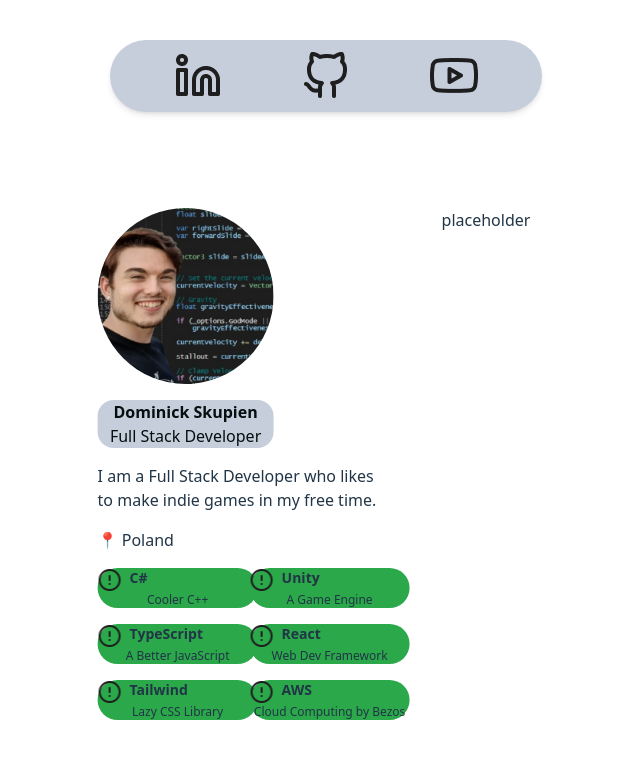
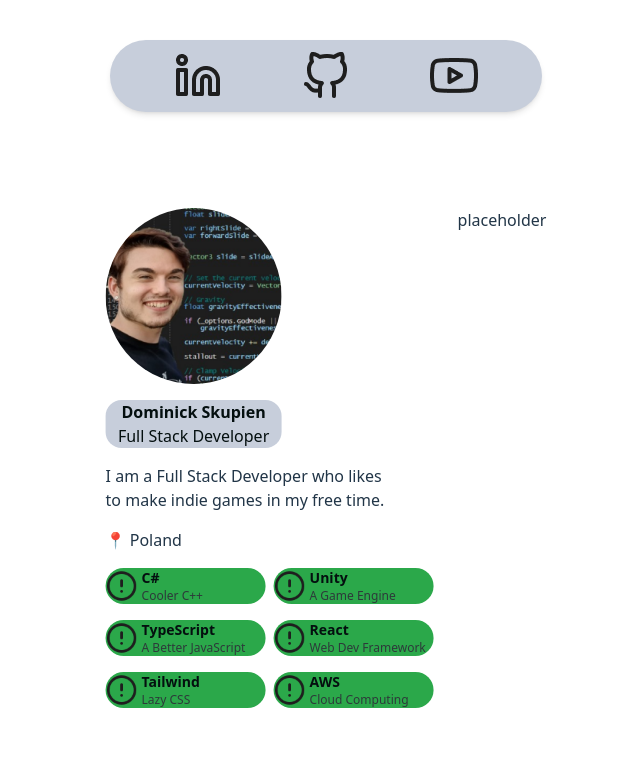
Before and after one commit to Pelicannibal/Portfolio-Site, a React (Vite) app: page / in a window 1280 px wide. Shown: the top 758 px of the page, without its empty margins (314-954 px from the left). Built offline with nearby package versions, Linux system fonts and the light colour scheme.

Commit message:
Skill Card Style adjustments and fixes

```diff
--- a/src/components/About.tsx
+++ b/src/components/About.tsx
@@ -17,13 +17,13 @@ const Avatar = () => {
 
 const Skills = () => {
   return (
-    <div className="grid grid-cols-2 gap-4 w-160 max-w-full">
+    <div className="grid grid-cols-2 gap-4 w-80">
       <SkillCard logo={Alert} name="C#" description="Cooler C++" />
       <SkillCard logo={Alert} name="Unity" description="A Game Engine" />
       <SkillCard logo={Alert} name="TypeScript" description="A Better JavaScript" />
       <SkillCard logo={Alert} name="React" description="Web Dev Framework" />
-      <SkillCard logo={Alert} name="Tailwind" description="Lazy CSS Library" />
-      <SkillCard logo={Alert} name="AWS" description="Cloud Computing by Bezos" />
+      <SkillCard logo={Alert} name="Tailwind" description="Lazy CSS" />
+      <SkillCard logo={Alert} name="AWS" description="Cloud Computing" />
     </div>
   );
 };
--- a/src/components/SkillCard.tsx
+++ b/src/components/SkillCard.tsx
@@ -8,12 +8,14 @@ type SkillCardProps = {
 
 export const SkillCard: React.FC<SkillCardProps> = ({ logo, name, description }) => {
     return (
-        <div className="bg-highlightCol rounded-full h-10 w-40">
-            <div className="flex">
-                <img src={logo} className="h-6 pr-2"/>
-                <b className="text-sm">{name}</b>
+        <div className="bg-highlightCol rounded-full w-40">
+            <div className="flex items-center">
+                <img src={logo} className="h-8 w-8 object-contain mr-1"/>
+                <div className="flex flex-col">
+                    <b className="text-schemeA text-sm text-left">{name}</b>
+                    <p className="text-Gunmetal text-xs text-left">{description}</p>
+                </div>
             </div>
-            <p className="text-xs">{description}</p>
         </div>
     )
 }
--- a/tailwind.config.js
+++ b/tailwind.config.js
@@ -12,7 +12,7 @@ export default {
         schemeB: "#C7CEDB",
         highlightCol: "#2BA84A",
         selectedCol: "#248232",
-        cardBg: "#2D3A3A",
+        Gunmetal: "#2D3A3A",
       },
       borderRadius: {
         default: '16px',
```
